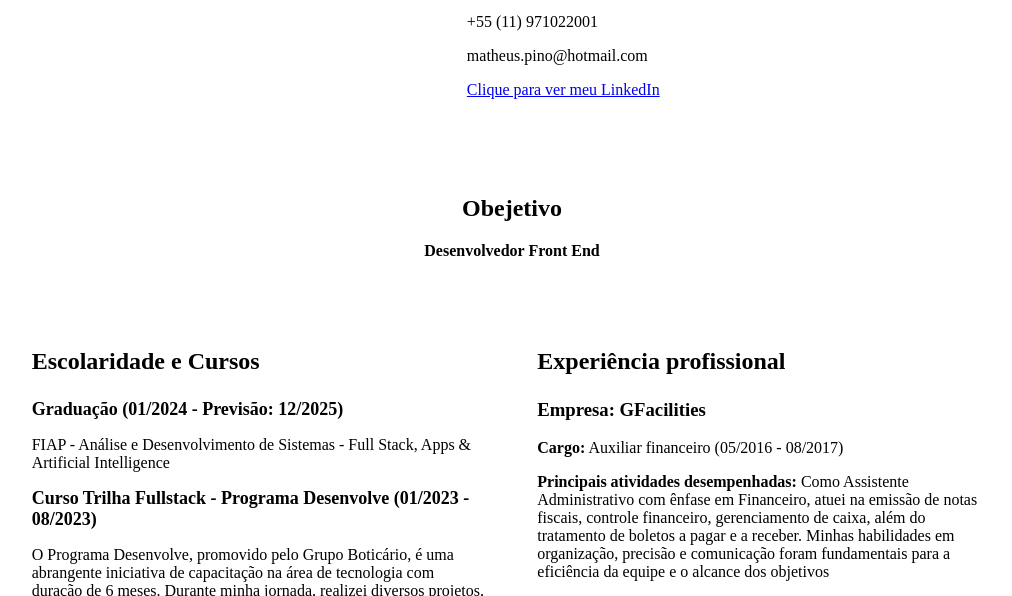
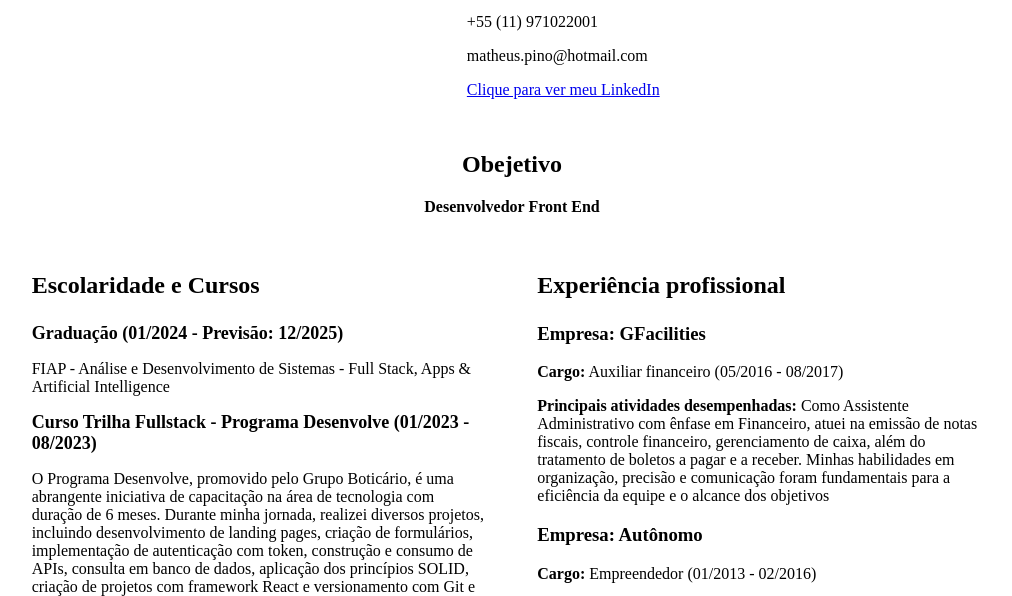
Before and after one commit to MatheusPino/AdaTech-mod1-aula1, a plain HTML site: page index.html in a window 1280 px wide. Shown: the part 128-724 px from the top of the page, without its empty margins (128-1140 px from the left). Drawn offline with Linux system fonts and the light colour scheme.

```diff
--- a/style.css
+++ b/style.css
@@ -1,17 +1,26 @@
+h1 {
+	font-size: x-large;
+}
+
+h2 {
+	font-size: large;
+}
+
 .Card {
 	width: 100%;
 	display: flex;
 	justify-content: center;
 }
 
-.Imagem, .Cabecalho {
+.Imagem,
+.Cabecalho {
 	text-align: start;
 	margin: 32px;
 }
 
 .Objetivos {
 	text-align: center;
-    margin: 64px;
+	margin-bottom: 32px;
 }
 
 .Experiencias {
@@ -21,14 +30,6 @@
 	margin-right: 10%;
 }
 
-h1 {
-    font-size: x-large;
-}
-
-h2 {
-    font-size: large;
-}
-
 .Cursos {
 	width: 45%;
 }
```
Lines whose indentation alone changed are shown as unchanged.
